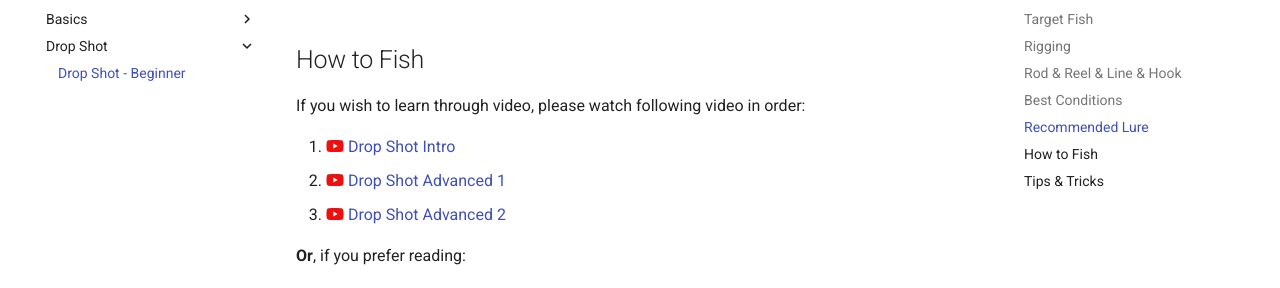
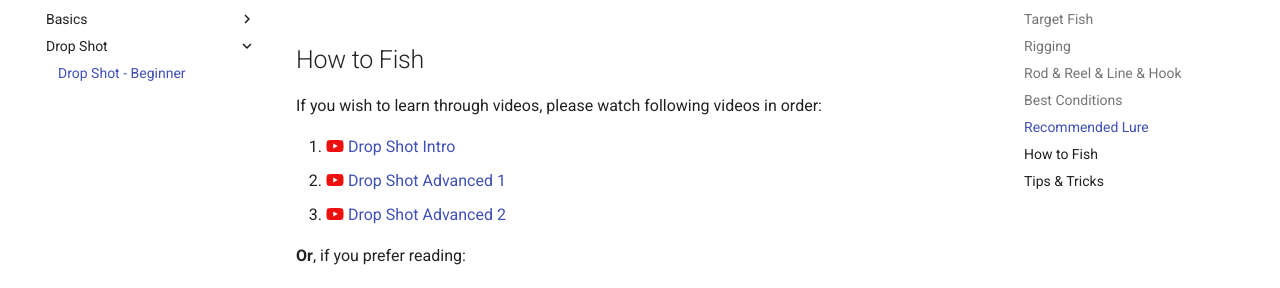
Before and after one commit to KaizhiYang/Lure-Fishing-Study-Guide, an MkDocs documentation site: the page built from docs/guide/drop_shot/drop_shot_beginner.md, in a window 1280 px wide and 900 px high, scrolled down 2735 px. Shown: the part 164-452 px from the top of the window. Built offline with MkDocs 1.6.1 and Material for MkDocs 9.7.7, drawn with Linux system fonts in a browser that asks for light colours; comment, search, counter and statistics services are not loaded.

```diff
--- a/docs/guide/drop_shot/drop_shot_beginner.md
+++ b/docs/guide/drop_shot/drop_shot_beginner.md
@@ -81,7 +81,7 @@
 
 ## How to Fish
 
-If you wish to learn through video, please watch following video in order:
+If you wish to learn through videos, please watch following videos in order:
 
 1. :fontawesome-brands-youtube:{ .youtube } [Drop Shot Intro](https://www.youtube.com/watch?v=gKhBOSKKncg)
 2. :fontawesome-brands-youtube:{ .youtube } [Drop Shot Advanced 1](https://www.youtube.com/watch?v=0RKM5SKW9fQ)
```
